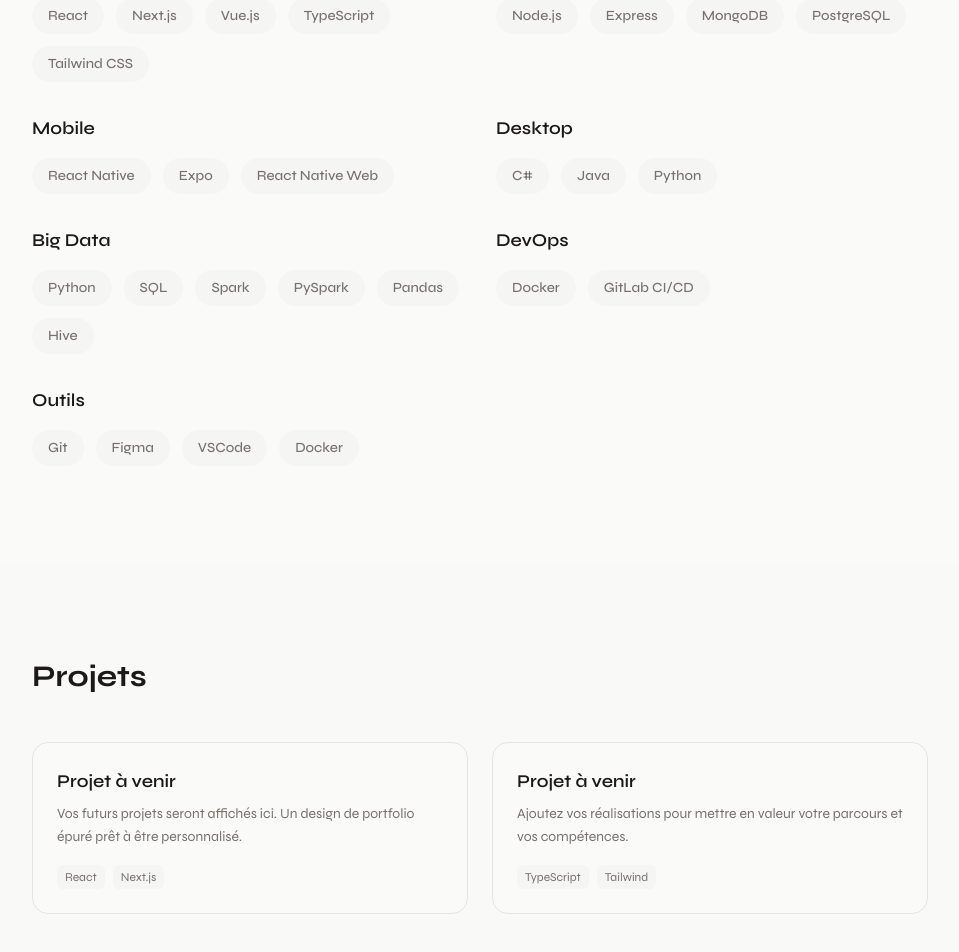
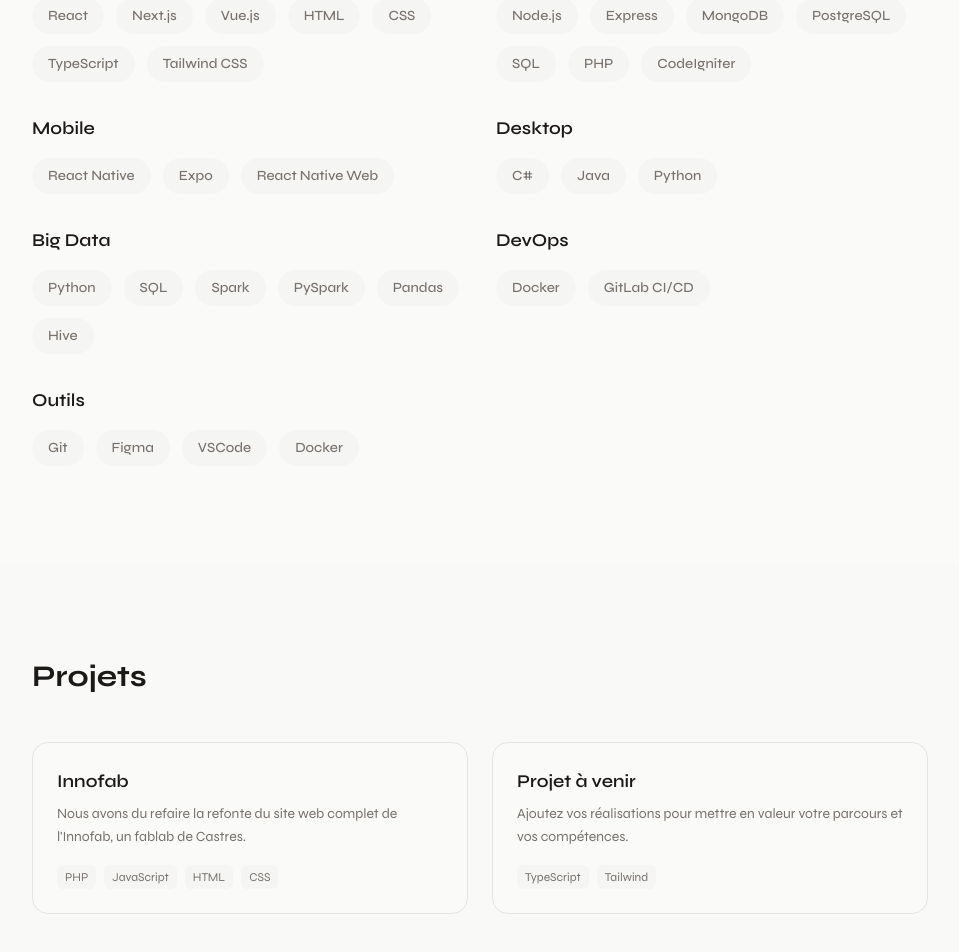
Before and after one commit to EchanizV/portfolio_valentin, a Next.js app: page / in a window 1280 px wide. Shown: the part 1414-2366 px from the top of the page, without its empty margins (160-1119 px from the left). Built offline with nearby package versions, Linux system fonts and the light colour scheme.

Commit message:
Mise à jour des skills et des projets

```diff
--- a/app/components/Projects.tsx
+++ b/app/components/Projects.tsx
@@ -1,8 +1,8 @@
 const placeholderProjects = [
   {
-    title: "Projet à venir",
-    description: "Vos futurs projets seront affichés ici. Un design de portfolio épuré prêt à être personnalisé.",
-    tags: ["React", "Next.js"],
+    title: "Innofab",
+    description: "Nous avons du refaire la refonte du site web complet de l'Innofab, un fablab de Castres.",
+    tags: ["PHP", "JavaScript", "HTML", "CSS"],
   },
   {
     title: "Projet à venir",
--- a/app/components/Skills.tsx
+++ b/app/components/Skills.tsx
@@ -1,6 +1,6 @@
 const skills = [
-  { category: "Frontend", items: ["React", "Next.js", "Vue.js", "TypeScript", "Tailwind CSS"] },
-  { category: "Backend", items: ["Node.js", "Express", "MongoDB", "PostgreSQL"] },
+  { category: "Frontend", items: ["React", "Next.js", "Vue.js", "HTML", "CSS", "TypeScript", "Tailwind CSS"] },
+  { category: "Backend", items: ["Node.js", "Express", "MongoDB", "PostgreSQL", "SQL", "PHP", "CodeIgniter"] },
   { category: "Mobile", items: ["React Native", "Expo", "React Native Web"] },
   { category: "Desktop", items: ["C#", "Java", "Python"] },
   { category: "Big Data", items: ["Python", "SQL", "Spark", "PySpark", "Pandas", "Hive"] },
```
